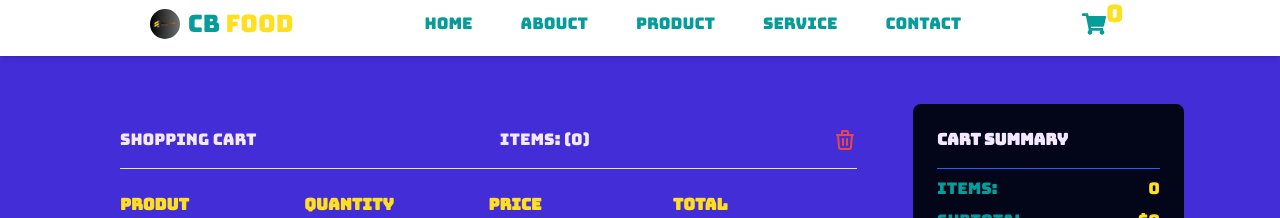
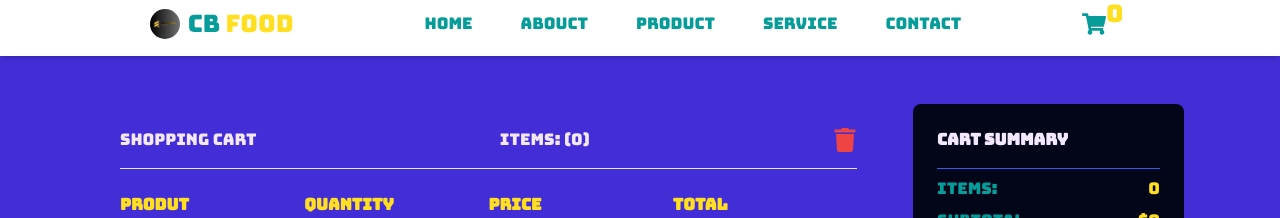
Before and after one commit to chimborey/Food, a React (Vite) app: page /cart in a window 1280 px wide. Shown: the top 218 px of the page. Built offline with nearby package versions, Linux system fonts and the light colour scheme; a web font is replaced by a local one.

Commit message:
add faicon

```diff
--- a/src/Components/Cart.jsx
+++ b/src/Components/Cart.jsx
@@ -1,6 +1,6 @@
 import React, { useContext } from 'react'
 import { ShopContext } from './ShopContext';
-import { TbTrash } from "react-icons/tb";
+import { FaTrash } from "react-icons/fa";
 import { IoRemove } from 'react-icons/io5';
 import { RiShoppingBag3Line } from "react-icons/ri";
 import { IoMdAdd } from 'react-icons/io';
@@ -15,7 +15,7 @@ const Cart = () => {
         <div className='flex justify-between items-center border-b pb-4'>
           <h1 className='font-menu bg-purple'>shopping cart</h1>
           <h1 className='font-menu bg-purple '>items: ({quantity})</h1>
-          <TbTrash onClick={clearCart} className='text-red-500 text-2xl cursor-pointer' />
+          <FaTrash onClick={clearCart} className='text-red-500 text-2xl cursor-pointer' />
         </div>
         {/* subheader */}
         <div className='grid grid-cols-4 font-menu yellow font-semibold mt-6 pb-2 border-b '>
@@ -35,7 +35,7 @@ const Cart = () => {
                     <img src={img} alt="" className='w-16 h-16 rounded-md' />
                     <div>
                       <h3 className='font-semibold mb-7 font-menu bg-purple'>{title}</h3>
-                      <button onClick={() => removeFromCart(id)} className='text-red-600 text-sm flex items-center gap-1 mt-2 '><TbTrash />Remove</button>
+                      <button onClick={() => removeFromCart(id)} className='text-red-600 text-sm flex items-center gap-1 mt-2 '><FaTrash />Remove</button>
                     </div>
                   </div>
 
```
